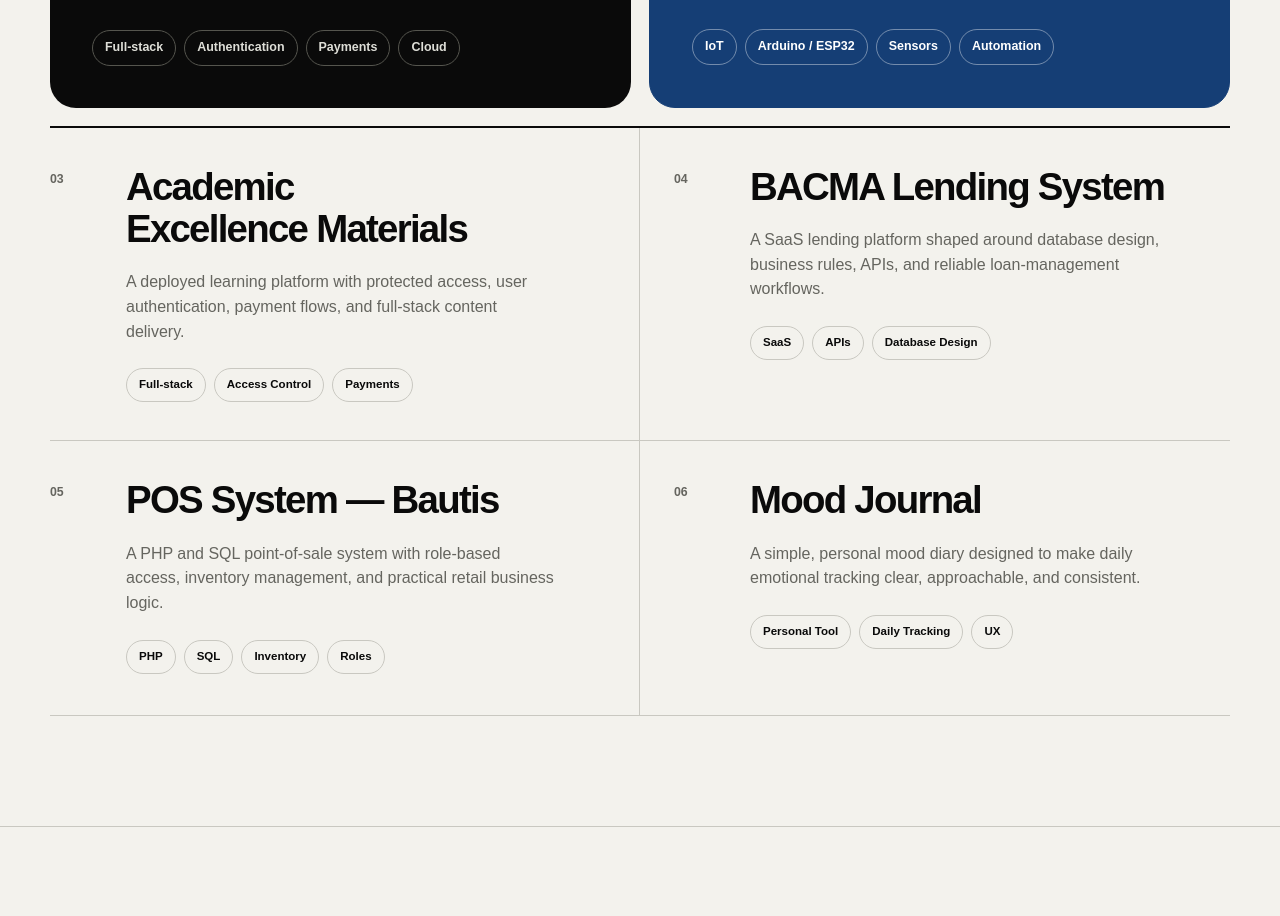
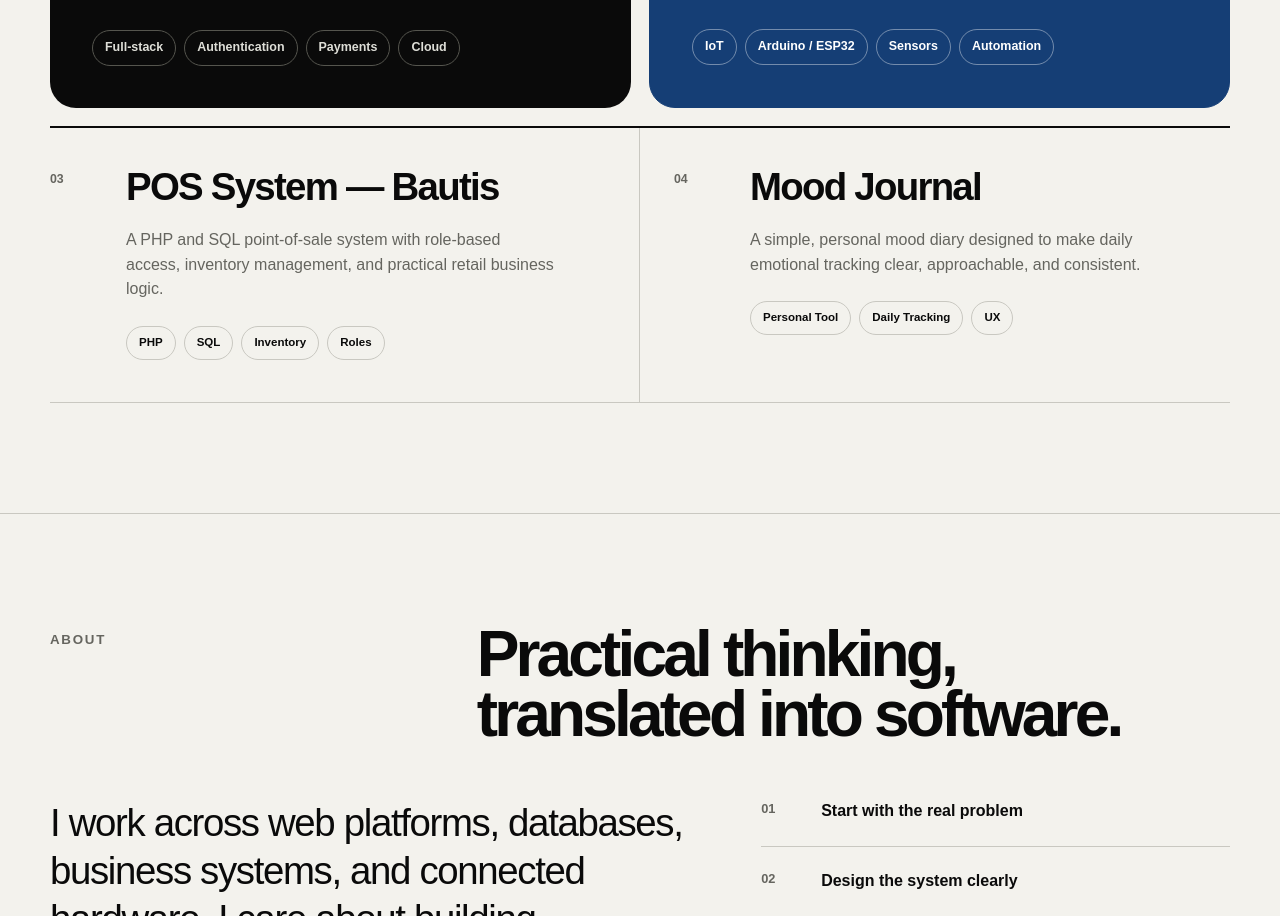
Before and after one commit to Bautis123/myportfolio, a plain HTML site: page index.html in a window 1280 px wide. Shown: the part 1400-2316 px from the top of the page. Drawn offline with Linux system fonts and the light colour scheme.

Commit message:
Remove Academic Excellence and BACMA portfolio projects

```diff
--- a/index.html
+++ b/index.html
@@ -44,7 +44,7 @@
       <section id="work">
         <div class="wrap">
           <div class="section-head">
-            <small>Selected work / 06</small>
+            <small>Selected work / 04</small>
             <h2>From full-stack platforms to connected hardware.</h2>
           </div>
           <div class="featured-grid">
@@ -71,29 +71,13 @@
             <article class="card">
               <div class="card-num">03</div>
               <div>
-                <h3>Academic Excellence Materials</h3>
-                <p>A deployed learning platform with protected access, user authentication, payment flows, and full-stack content delivery.</p>
-                <div class="tags"><span>Full-stack</span><span>Access Control</span><span>Payments</span></div>
-              </div>
-            </article>
-            <article class="card">
-              <div class="card-num">04</div>
-              <div>
-                <h3>BACMA Lending System</h3>
-                <p>A SaaS lending platform shaped around database design, business rules, APIs, and reliable loan-management workflows.</p>
-                <div class="tags"><span>SaaS</span><span>APIs</span><span>Database Design</span></div>
-              </div>
-            </article>
-            <article class="card">
-              <div class="card-num">05</div>
-              <div>
                 <h3>POS System — Bautis</h3>
                 <p>A PHP and SQL point-of-sale system with role-based access, inventory management, and practical retail business logic.</p>
                 <div class="tags"><span>PHP</span><span>SQL</span><span>Inventory</span><span>Roles</span></div>
               </div>
             </article>
             <article class="card">
-              <div class="card-num">06</div>
+              <div class="card-num">04</div>
               <div>
                 <h3>Mood Journal</h3>
                 <p>A simple, personal mood diary designed to make daily emotional tracking clear, approachable, and consistent.</p>
```
